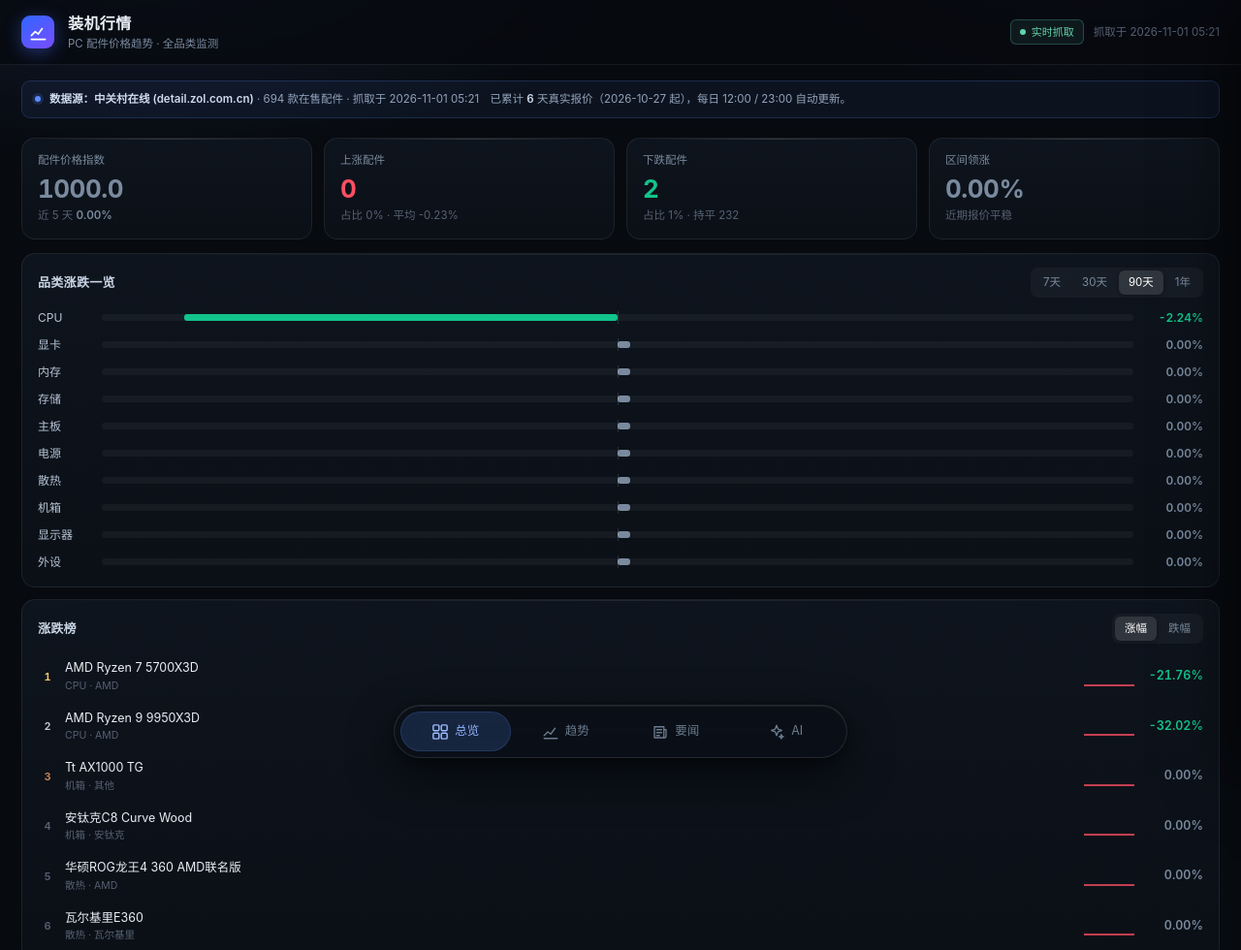
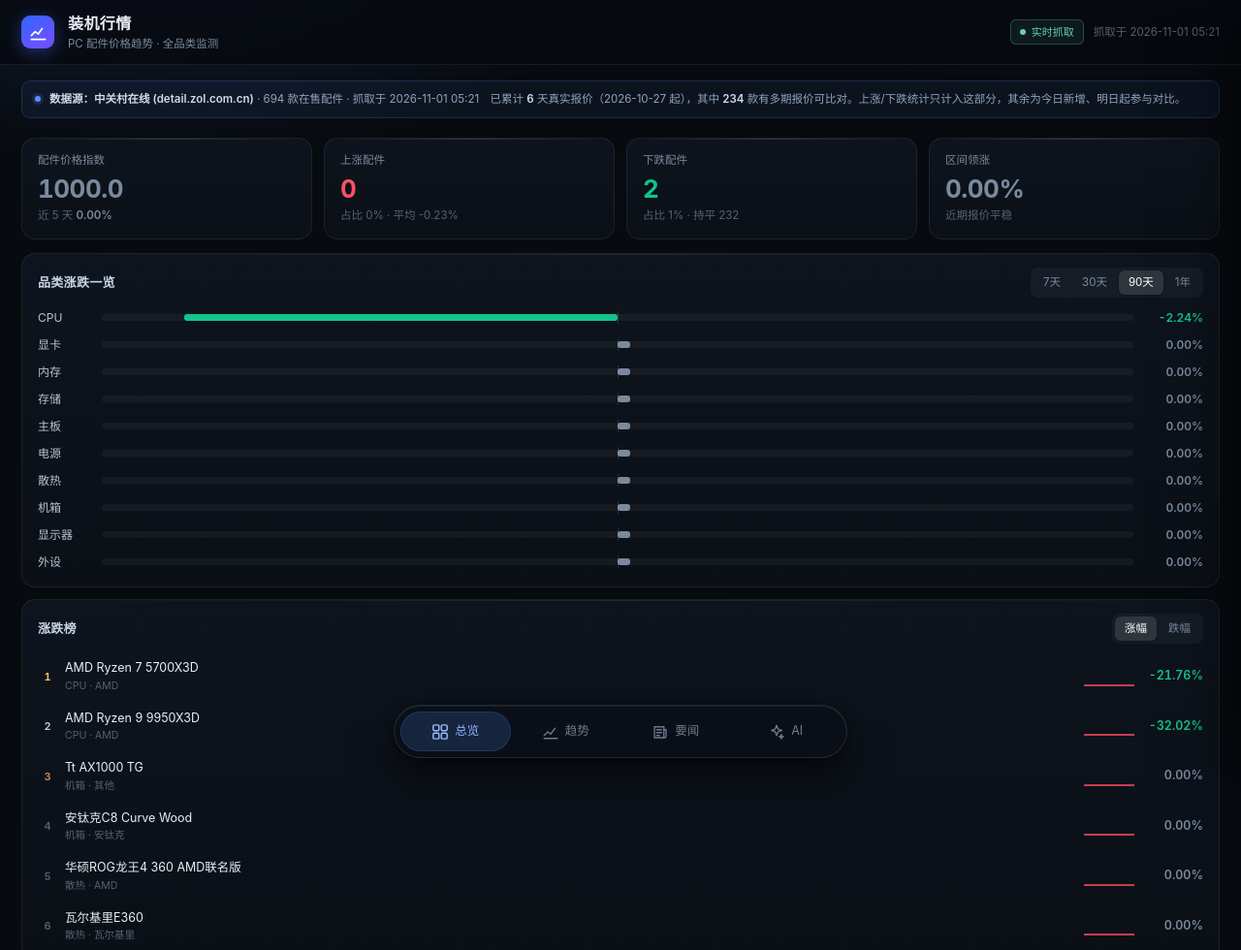
Before and after one commit to sunxy0603-wq/pc-price, a plain HTML site: page index.html in a window 1280 px wide. Shown: the top 980 px of the page at 97% size. Drawn offline with Linux system fonts and the light colour scheme.

```diff
--- a/index.html
+++ b/index.html
@@ -1346,7 +1346,7 @@
   }
 
   var PRODUCTS = [], DATES = [], INDEX = [];
-  var META = { minReal: 0, source: '', updated: '', day: '', realSince: '', bytes: 0, loadMs: 0 };
+  var META = { minReal: 0, cmpCount: 0, source: '', updated: '', day: '', realSince: '', bytes: 0, loadMs: 0 };
 
   function buildIndex(list){
     var n = list[0].prices.length, i, k, sum, cnt, out = new Array(n), begin = -1;
@@ -1434,6 +1434,7 @@
         });
         INDEX = buildIndex(PRODUCTS);
         META.minReal = DAYS;   /* 只统计真实采集的日期数，不再用单品最小值 */
+        META.cmpCount = PRODUCTS.filter(function(p){ return p.realDays >= 2; }).length;
         return d;
       });
   }
@@ -3343,7 +3344,8 @@
     n.innerHTML =
       '<span class="n-dot"></span>' +
       '<span><b>数据源：' + META.source + '</b> · ' + PRODUCTS.length + ' 款在售配件 · 抓取于 ' + stamp +
-      '　已累计 <b>' + DAYS + '</b> 天真实报价（' + (META.realSince || META.day) + ' 起），每日 12:00 / 23:00 自动更新。' +
+      '　已累计 <b>' + DAYS + '</b> 天真实报价（' + (META.realSince || META.day) + ' 起），其中 <b>' + (META.cmpCount || 0) +
+      '</b> 款有多期报价可比对。上涨/下跌统计只计入这部分，其余为今日新增、明日起参与对比。' +
       '</span>';
   }
 
```
